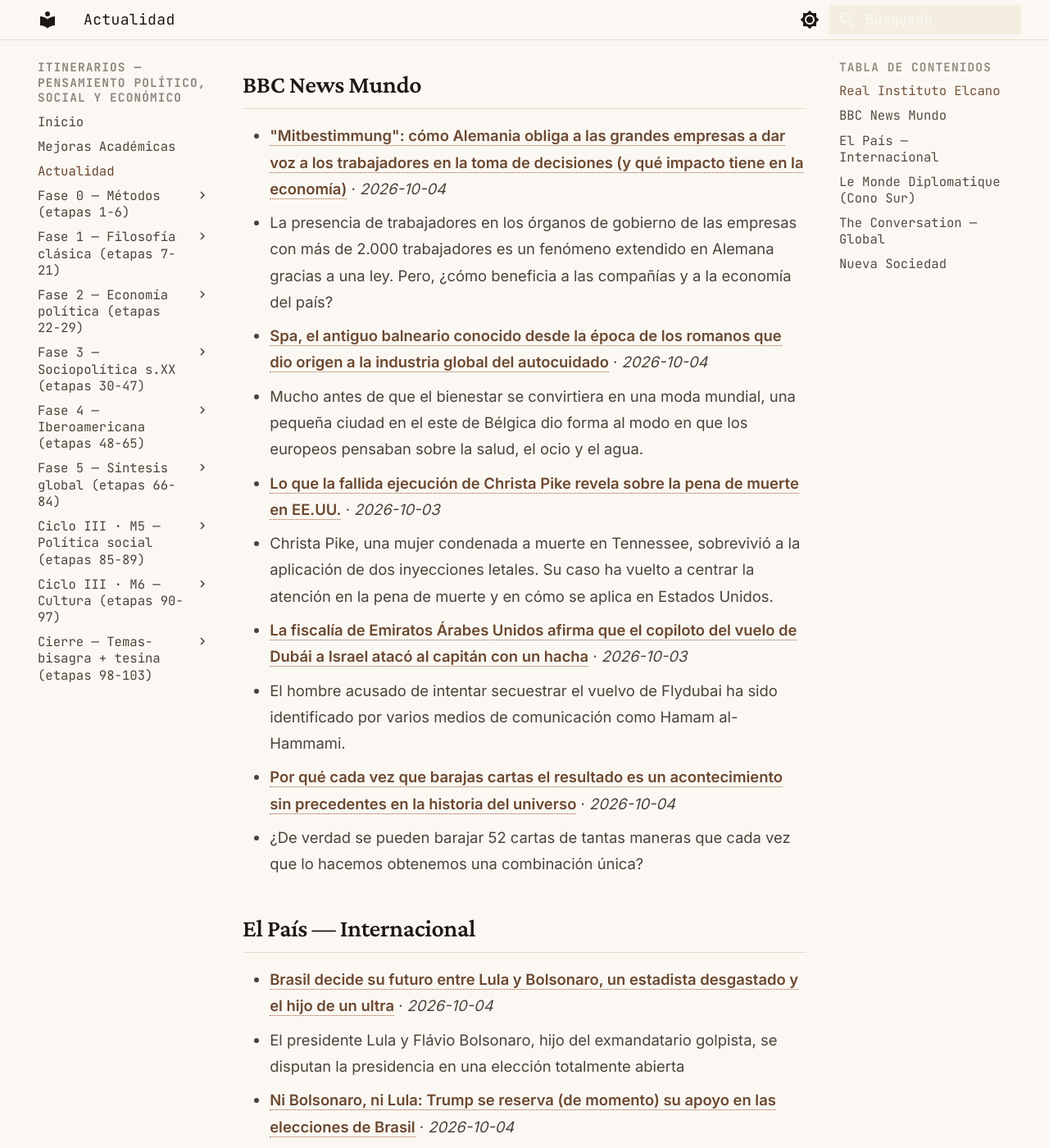
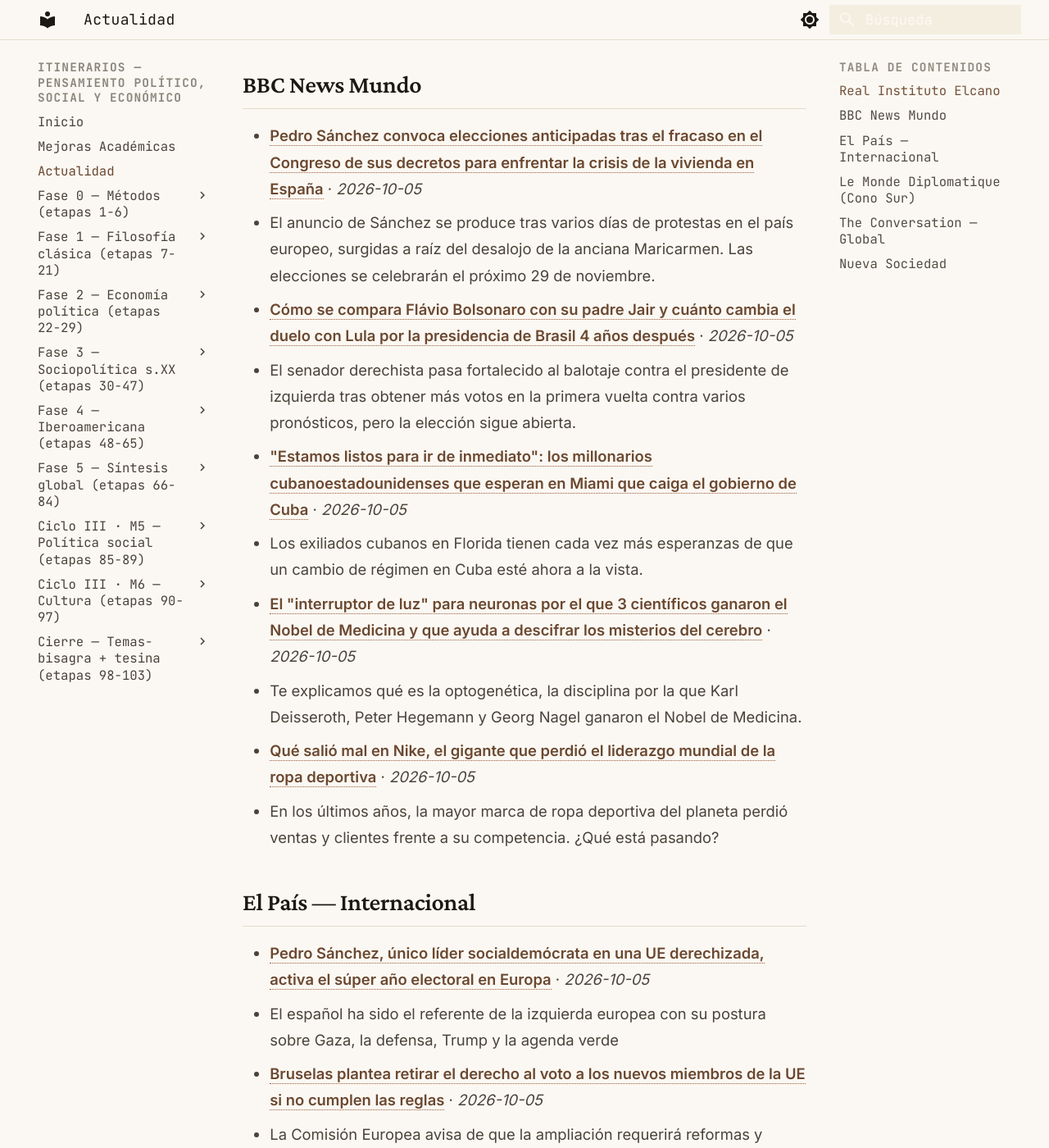
Before and after one commit to MrSpagVi/Curso, an MkDocs documentation site: the page built from docs/actualidad.md, in a window 1280 px wide and 1400 px high, scrolled down 749 px. Shown: the whole window at 82% size. Built offline with MkDocs 1.6.1 and Material for MkDocs 9.7.7, drawn with Linux system fonts in a browser that asks for light colours; some of the changed text lies outside the part shown.

Commit message:
auto: actualidad 2026-10-05

```diff
--- a/docs/actualidad.md
+++ b/docs/actualidad.md
@@ -6,7 +6,7 @@ title: Actualidad
 
 Últimos titulares de fuentes que dictan agenda en ciencia política y geopolítica. Actualizado automáticamente cada día (vía GitHub Actions).
 
-_Última actualización: 2026-10-04 11:33 UTC_
+_Última actualización: 2026-10-05 13:07 UTC_
 
 !!! tip "Ritual mensual — #actualidad"
     El último sábado de cada mes: agarrá **un** titular de los de abajo y escribí **300 palabras** aplicándole **2 autores** del último mes que leíste. ¿Qué diría cada uno? ¿En qué chocan? No resumas la noticia — usala como caso para pensar con las herramientas que venís construyendo. Guardá el texto con el tag `#actualidad` en tu sistema de notas. Esto convierte la teoría en criterio sobre la coyuntura: el objetivo del plan no es citar a Maquiavelo, es leer el presente con él.
@@ -17,29 +17,29 @@ _Sin datos en esta ejecución. Visitar fuente: [https://www.realinstitutoelcano.
 
 ## BBC News Mundo
 
-- **["Mitbestimmung": cómo Alemania obliga a las grandes empresas a dar voz a los trabajadores en la toma de decisiones (y qué impacto tiene en la economía)](https://www.bbc.com/mundo/articles/cp3rxlq1nlno?at_medium=RSS&at_campaign=rss)** · *2026-10-04*
-  - La presencia de trabajadores en los órganos de gobierno de las empresas con más de 2.000 trabajadores es un fenómeno extendido en Alemana gracias a una ley. Pero, ¿cómo beneficia a las compañías y a la economía del país?
-- **[Spa, el antiguo balneario conocido desde la época de los romanos que dio origen a la industria global del autocuidado](https://www.bbc.com/mundo/articles/cn4gzkkk7y1o?at_medium=RSS&at_campaign=rss)** · *2026-10-04*
-  - Mucho antes de que el bienestar se convirtiera en una moda mundial, una pequeña ciudad en el este de Bélgica dio forma al modo en que los europeos pensaban sobre la salud, el ocio y el agua.
-- **[Lo que la fallida ejecución de Christa Pike revela sobre la pena de muerte en EE.UU.](https://www.bbc.com/mundo/articles/c3x2z2rq1759o?at_medium=RSS&at_campaign=rss)** · *2026-10-03*
-  - Christa Pike, una mujer condenada a muerte en Tennessee, sobrevivió a la aplicación de dos inyecciones letales. Su caso ha vuelto a centrar la atención en la pena de muerte y en cómo se aplica en Estados Unidos.
-- **[La fiscalía de Emiratos Árabes Unidos afirma que el copiloto del vuelo de Dubái a Israel atacó al capitán con un hacha](https://www.bbc.com/mundo/articles/cm89zwqvnj72o?at_medium=RSS&at_campaign=rss)** · *2026-10-03*
-  - El hombre acusado de intentar secuestrar el vuelvo de Flydubai ha sido identificado por varios medios de comunicación como Hamam al-Hammami.
-- **[Por qué cada vez que barajas cartas el resultado es un acontecimiento sin precedentes en la historia del universo](https://www.bbc.com/mundo/articles/cwe875041vjjo?at_medium=RSS&at_campaign=rss)** · *2026-10-04*
-  - ¿De verdad se pueden barajar 52 cartas de tantas maneras que cada vez que lo hacemos obtenemos una combinación única?
+- **[Pedro Sánchez convoca elecciones anticipadas tras el fracaso en el Congreso de sus decretos para enfrentar la crisis de la vivienda en España](https://www.bbc.com/mundo/articles/crgj9408el84o?at_medium=RSS&at_campaign=rss)** · *2026-10-05*
+  - El anuncio de Sánchez se produce tras varios días de protestas en el país europeo, surgidas a raíz del desalojo de la anciana Maricarmen. Las elecciones se celebrarán el próximo 29 de noviembre.
+- **[Cómo se compara Flávio Bolsonaro con su padre Jair y cuánto cambia el duelo con Lula por la presidencia de Brasil 4 años después](https://www.bbc.com/mundo/articles/cqvgjdkrmr7ro?at_medium=RSS&at_campaign=rss)** · *2026-10-05*
+  - El senador derechista pasa fortalecido al balotaje contra el presidente de izquierda tras obtener más votos en la primera vuelta contra varios pronósticos, pero la elección sigue abierta.
+- **["Estamos listos para ir de inmediato": los millonarios cubanoestadounidenses que esperan en Miami que caiga el gobierno de Cuba](https://www.bbc.com/mundo/articles/cq8jzlyz7yrpo?at_medium=RSS&at_campaign=rss)** · *2026-10-05*
+  - Los exiliados cubanos en Florida tienen cada vez más esperanzas de que un cambio de régimen en Cuba esté ahora a la vista.
+- **[El "interruptor de luz" para neuronas por el que 3 científicos ganaron el Nobel de Medicina y que ayuda a descifrar los misterios del cerebro](https://www.bbc.com/mundo/articles/cx7vp6974q15o?at_medium=RSS&at_campaign=rss)** · *2026-10-05*
+  - Te explicamos qué es la optogenética, la disciplina por la que Karl Deisseroth, Peter Hegemann y Georg Nagel ganaron el Nobel de Medicina.
+- **[Qué salió mal en Nike, el gigante que perdió el liderazgo mundial de la ropa deportiva](https://www.bbc.com/mundo/articles/c6pwg8rxyq7go?at_medium=RSS&at_campaign=rss)** · *2026-10-05*
+  - En los últimos años, la mayor marca de ropa deportiva del planeta perdió ventas y clientes frente a su competencia. ¿Qué está pasando?
 
 ## El País — Internacional
 
-- **[Brasil decide su futuro entre Lula y Bolsonaro, un estadista desgastado y el hijo de un ultra](https://elpais.com/america/2026-10-04/brasil-decide-su-futuro-entre-lula-y-bolsonaro-un-estadista-desgastado-y-un-hijo-de-papa-ultra.html)** · *2026-10-04*
-  - El presidente Lula y Flávio Bolsonaro, hijo del exmandatario golpista, se disputan la presidencia en una elección totalmente abierta
-- **[Ni Bolsonaro, ni Lula: Trump se reserva (de momento) su apoyo en las elecciones de Brasil](https://elpais.com/america/2026-10-04/ni-bolsonaro-ni-lula-trump-se-reserva-de-momento-su-apoyo-en-las-elecciones-de-brasil.html)** · *2026-10-04*
-  - El presidente de EE UU no se ha decantado por ninguno de los candidatos, aunque las injerencias de Washington en la política interna del país iberoamericano han sido constantes
-- **[Flávio Bolsonaro pone a prueba la fidelidad del voto evangélico](https://elpais.com/america/2026-10-04/flavio-bolsonaro-pone-a-prueba-la-fidelidad-del-voto-evangelico.html)** · *2026-10-04*
-  - Varios líderes espirituales se distancian o incluso rompen con un candidato que no termina de encajar en sus estándares, pero el bolsonarismo empieza a despertar un temor en las iglesias: ya no necesita a sus líderes para quedarse con su…
-- **[Brasil: entre lo peor y la catástrofe](https://elpais.com/america/2026-10-04/brasil-entre-lo-peor-y-la-catastrofe.html)** · *2026-10-04*
-  - Si no ocurre nada sorprendente, lo mejor que puede pasar en las elecciones de este domingo es lo menos malo
-- **[La disputa entre Lula y Trump marca las elecciones brasileñas](https://elpais.com/america/2026-10-04/la-disputa-entre-lula-y-trump-marca-las-elecciones-brasilenas.html)** · *2026-10-04*
-  - El fantasma de la intervención de la Casa Blanca ronda las elecciones de este domingo. El presidente norteamericano estará en las calles, representado por el candidato bolsonarista
+- **[Pedro Sánchez, único líder socialdemócrata en una UE derechizada, activa el súper año electoral en Europa](https://elpais.com/internacional/2026-10-05/pedro-sanchez-unico-lider-socialdemocrata-en-una-ue-derechizada-activa-el-super-ano-electoral-en-europa.html)** · *2026-10-05*
+  - El español ha sido el referente de la izquierda europea con su postura sobre Gaza, la defensa, Trump y la agenda verde
+- **[Bruselas plantea retirar el derecho al voto a los nuevos miembros de la UE si no cumplen las reglas](https://elpais.com/internacional/2026-10-05/bruselas-plantea-retirar-el-derecho-al-voto-a-los-nuevos-miembros-de-la-ue-si-no-cumplen-las-reglas.html)** · *2026-10-05*
+  - La Comisión Europea avisa de que la ampliación requerirá reformas y propone recortar el número de comisarios e implantar un sistema rotatorio
+- **[Bolsonaro vence a Lula en primera vuelta de las elecciones y acaricia el retorno de la ultraderecha al poder en Brasil](https://elpais.com/america/2026-10-05/bolsonaro-vence-a-lula-en-primera-vuelta-y-acaricia-el-retorno-de-la-ultraderecha-al-poder-en-brasil.html)** · *2026-10-05*
+  - El senador, hijo del expresidente condenado por golpismo, logra el 47,1% de los votos frente al 45% del mandatario izquierdista. Ambos se medirán en la segunda vuelta del 25 de octubre
+- **[El apellido Bolsonaro gana desde la cárcel](https://elpais.com/america/2026-10-05/el-apellido-bolsonaro-gana-desde-la-carcel.html)** · *2026-10-05*
+  - Mayor bancada de la Cámara desde 2022, el Partido Liberal pasa a dominar también el Senado, con 28 de los 81 escaños, más del triple que el partido de Lula
+- **[Arrasadora victoria de la derecha en Brasil](https://elpais.com/america/2026-10-05/arrasadora-victoria-de-la-derecha-en-brasil.html)** · *2026-10-05*
+  - Lula tendrá que volver a construir en pocas semanas una coalición que en 2022 nació del rechazo a Jair Bolsonaro
 
 ## Le Monde Diplomatique (Cono Sur)
 
@@ -47,16 +47,16 @@ _Sin datos en esta ejecución. Visitar fuente: [https://www.eldiplo.org/feed/](h
 
 ## The Conversation — Global
 
-- **[Africa’s new credit agency: why it’s about a lot more than just ratings](https://theconversation.com/africas-new-credit-agency-why-its-about-a-lot-more-than-just-ratings-293227)** · *2026-10-04*
-  - The new credit rating agency set up by African countries was not established to replace the existing rating architecture but to expand it.
-- **[Africa’s new credit agency: why it’s needed](https://theconversation.com/africas-new-credit-agency-why-its-needed-291947)** · *2026-10-04*
-  - Credit ratings have become so important in the financing of development that Africa has seen fit to build its own agency.
-- **[Misophonia: when everyday sounds become unbearable](https://theconversation.com/misophonia-when-everyday-sounds-become-unbearable-291506)** · *2026-10-04*
-  - Noises that aren’t nerve-wracking for most people can trigger intense stress in people with misophonia.
-- **[Hunter-gatherer societies are often put on a pedestal as paragons of equality – but the reality is more complicated](https://theconversation.com/hunter-gatherer-societies-are-often-put-on-a-pedestal-as-paragons-of-equality-but-the-reality-is-more-complicated-289009)** · *2026-10-03*
-  - Hunter-gatherers do not always seek total equality, but that doesn’t mean they aren’t egalitarian.
-- **[Attention can’t be bought, so brands turn to memes](https://theconversation.com/attention-cant-be-bought-so-brands-turn-to-memes-290205)** · *2026-10-03*
-  - It is important to knowing what a community finds funny, what it finds tired, and when a brand has no business speaking at all.
+- **[US migrant flights to Liberia evoke troubling history of sending people deemed unwanted to the West African nation](https://theconversation.com/us-migrant-flights-to-liberia-evoke-troubling-history-of-sending-people-deemed-unwanted-to-the-west-african-nation-293186)** · *2026-10-05*
+  - In the 1800s, West Africa became a focal point for efforts to remove Black people from America. The arrival of free people later gave the country its name.
+- **[Daily doses of ‘digital ibuprofen’: how burnt-out Chinese youth soothe their anxieties](https://theconversation.com/daily-doses-of-digital-ibuprofen-how-burnt-out-chinese-youth-soothe-their-anxieties-293143)** · *2026-10-05*
+  - Stories of cute furry animals that manage to find moments of joy while doing crushing jobs are bringing some solace to a generation of burnt-out workers.
+- **[Fewer Americans are getting help buying groceries from SNAP benefits as states grapple with the program’s cascade of changes](https://theconversation.com/fewer-americans-are-getting-help-buying-groceries-from-snap-benefits-as-states-grapple-with-the-programs-cascade-of-changes-292829)** · *2026-10-05*
+  - Some of these changes have already taken effect. Others that are a year or more away could make it hard for some states to keep participating in the program at all.
+- **[Why it’s more important than ever to jump-start entrepreneurial careers from the college classroom](https://theconversation.com/why-its-more-important-than-ever-to-jump-start-entrepreneurial-careers-from-the-college-classroom-292831)** · *2026-10-05*
+  - Hands-on learning about building a business is something students of all majors can benefit from.
+- **[What 1,000 years of golden roses tell us about popes’ authority and influence, from Leo IX to Leo XIV](https://theconversation.com/what-1-000-years-of-golden-roses-tell-us-about-popes-authority-and-influence-from-leo-ix-to-leo-xiv-293311)** · *2026-10-05*
+  - Popes have bestowed golden roses on warriors, rulers, women – and, increasingly in recent decades, shrines.
 
 ## Nueva Sociedad
 
```
